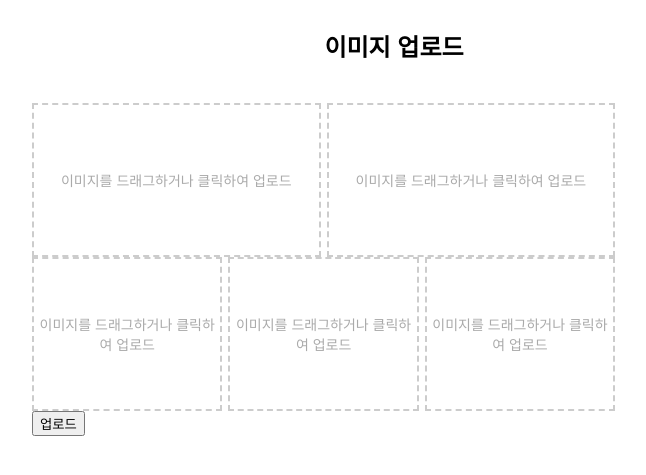
After one commit to DrOksusu/koco_ppt, a Flask app: template templates/index2.html in a window 1280 px wide. The commit adds this page. Shown: the top 475 px of the page, without its empty margins (246-892 px from the left). Run offline with Flask 3, Linux system fonts and the light colour scheme; the template is opened without the code that fills it, so the values that code supplies are empty.

Commit message:
크롬pdf 해결전

```diff
--- /dev/null
+++ b/templates/index2.html
@@ -0,0 +1,139 @@
+
+<!DOCTYPE html>
+<html lang="ko">
+<head>
+    <meta charset="UTF-8">
+    <meta name="viewport" content="width=device-width, initial-scale=1.0">
+    <title>이미지 업로드</title>
+    <style>
+        body {
+            font-family: Arial, sans-serif;
+        }
+        .container {
+            display: flex;
+            flex-direction: column;
+            align-items: center;
+            gap: 20px;
+        }
+        .image-grid {
+            display: grid;
+            grid-template-columns: repeat(2, 1fr);
+            gap: 10px;
+            width: 80%;
+        }
+        .image-grid.bottom {
+            grid-template-columns: repeat(3, 1fr);
+        }
+        .drop-zone {
+            width: 100%;
+            height: 150px;
+            border: 2px dashed #ccc;
+            display: flex;
+            align-items: center;
+            justify-content: center;
+            text-align: center;
+            font-size: 14px;
+            color: #aaa;
+            cursor: pointer;
+            position: relative;
+        }
+        .drop-zone input {
+            position: absolute;
+            width: 100%;
+            height: 100%;
+            opacity: 0;
+            cursor: pointer;
+        }
+        .preview {
+            width: 100%;
+            height: auto;
+            display: none;
+        }
+    </style>
+</head>
+<body>
+
+    <div class="container">
+        <h2>이미지 업로드</h2>
+        <form id="upload-form" action="/upload" method="POST" enctype="multipart/form-data">
+            <div class="image-grid">
+                <div class="drop-zone" data-index="0">
+                    <span>이미지를 드래그하거나 클릭하여 업로드</span>
+                    <input type="file" name="image1" accept="image/*">
+                    <img class="preview" alt="미리보기">
+                </div>
+                <div class="drop-zone" data-index="1">
+                    <span>이미지를 드래그하거나 클릭하여 업로드</span>
+                    <input type="file" name="image2" accept="image/*">
+                    <img class="preview" alt="미리보기">
+                </div>
+            </div>
+            <div class="image-grid bottom">
+                <div class="drop-zone" data-index="2">
+                    <span>이미지를 드래그하거나 클릭하여 업로드</span>
+                    <input type="file" name="image3" accept="image/*">
+                    <img class="preview" alt="미리보기">
+                </div>
+                <div class="drop-zone" data-index="3">
+                    <span>이미지를 드래그하거나 클릭하여 업로드</span>
+                    <input type="file" name="image4" accept="image/*">
+                    <img class="preview" alt="미리보기">
+                </div>
+                <div class="drop-zone" data-index="4">
+                    <span>이미지를 드래그하거나 클릭하여 업로드</span>
+                    <input type="file" name="image5" accept="image/*">
+                    <img class="preview" alt="미리보기">
+                </div>
+            </div>
+            <button type="submit">업로드</button>
+        </form>
+    </div>
+
+    <script>
+        document.querySelectorAll('.drop-zone').forEach(dropZone => {
+            const input = dropZone.querySelector('input');
+            const preview = dropZone.querySelector('.preview');
+            const span = dropZone.querySelector('span');
+
+            input.addEventListener('change', function () {
+                if (this.files.length > 0) {
+                    const file = this.files[0];
+                    const reader = new FileReader();
+                    reader.onload = function (e) {
+                        preview.src = e.target.result;
+                        preview.style.display = 'block';
+                        span.style.display = 'none';
+                    };
+                    reader.readAsDataURL(file);
+                }
+            });
+
+            dropZone.addEventListener('dragover', (e) => {
+                e.preventDefault();
+                dropZone.style.borderColor = "#333";
+            });
+
+            dropZone.addEventListener('dragleave', () => {
+                dropZone.style.borderColor = "#ccc";
+            });
+
+            dropZone.addEventListener('drop', (e) => {
+                e.preventDefault();
+                dropZone.style.borderColor = "#ccc";
+                const file = e.dataTransfer.files[0];
+                if (file && file.type.startsWith("image/")) {
+                    const reader = new FileReader();
+                    reader.onload = function (event) {
+                        preview.src = event.target.result;
+                        preview.style.display = 'block';
+                        span.style.display = 'none';
+                    };
+                    reader.readAsDataURL(file);
+                    input.files = e.dataTransfer.files;
+                }
+            });
+        });
+    </script>
+
+</body>
+</html>
```
Also changed, not shown: templates/index1.html (+96 -62 lines), 2 other files.
